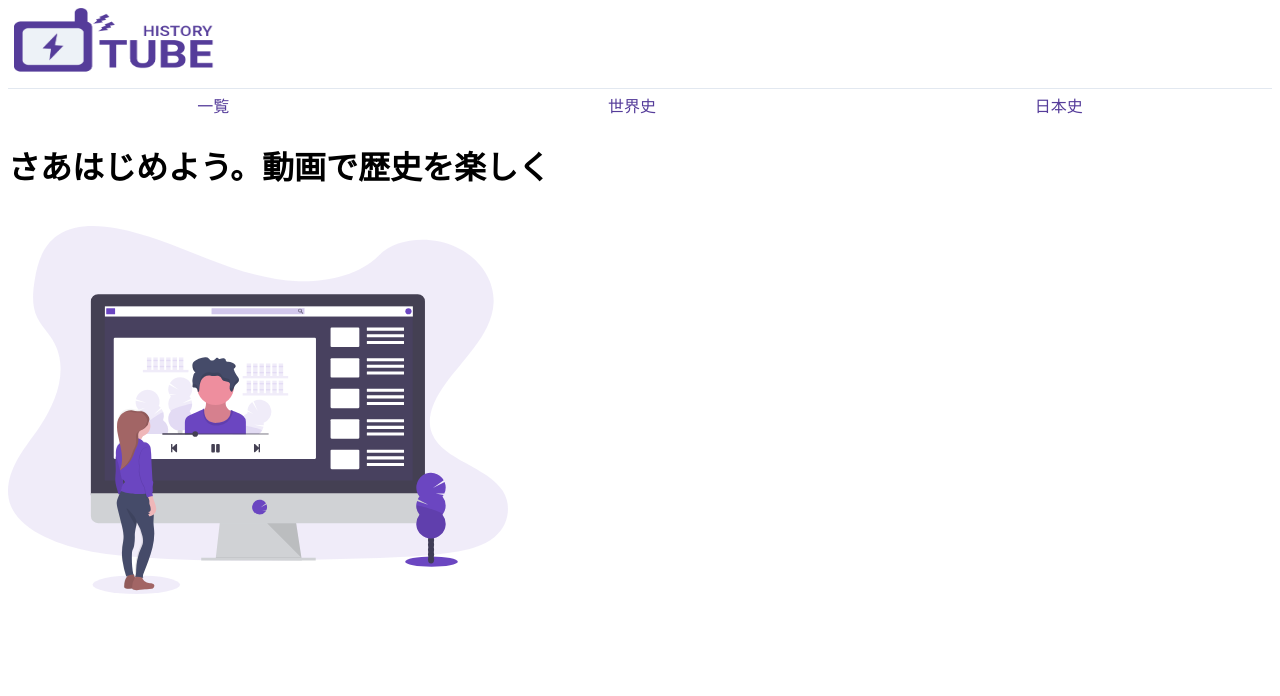
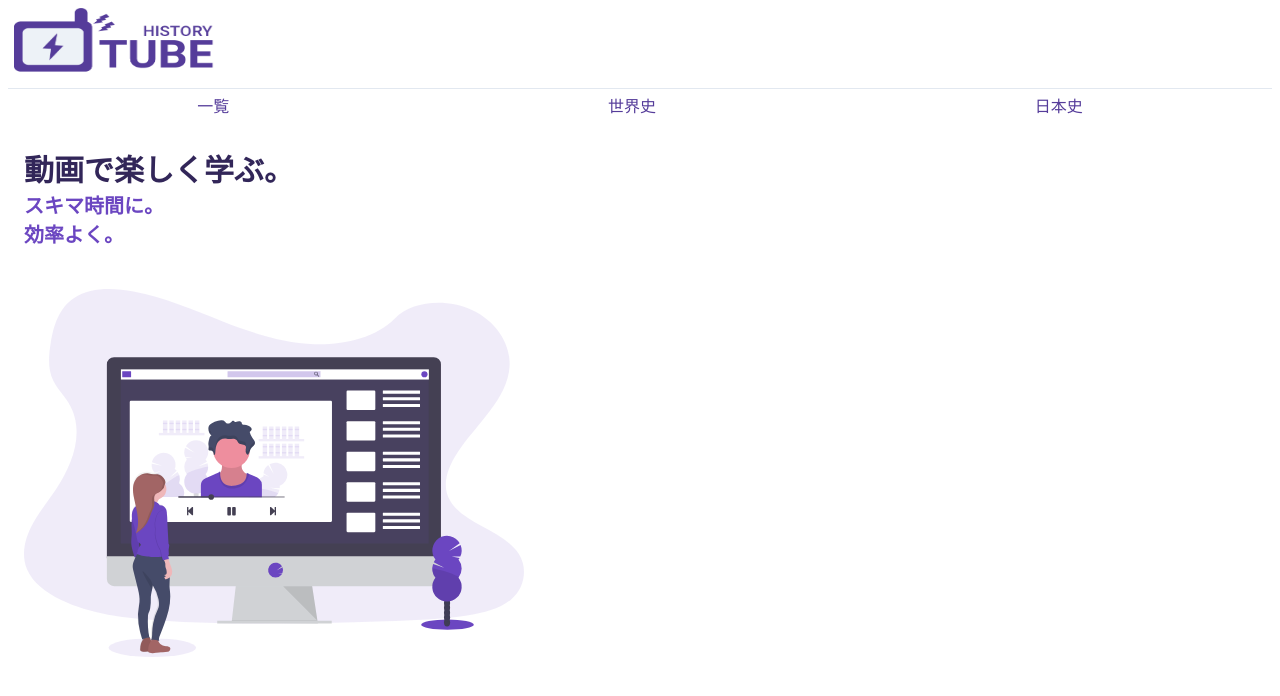
Before and after one commit to YouheiNozaki/HisTube, a Next.js app: page / in a window 1280 px wide. Shown: the top 696 px of the page. Built offline with nearby package versions, Linux system fonts and the light colour scheme.

Commit message:
メインページのタイトルを作成

```diff
--- a/src/component/header.tsx
+++ b/src/component/header.tsx
@@ -24,14 +24,13 @@ const Component: React.FC<Props> = ({ className }): JSX.Element => {
 
 const StyledHeader = styled(Component)`
   border-bottom: solid 1px ${theme.colors.gray[200]};
-  /* box-shadow: 0 1px 0 ${theme.colors.blackAlpha[100]}; */
   box-shadow: ${theme.shadows.none};
   & .header-logo {
     margin: 6px;
   }
 `;
 
-export const Header: React.FC<Props> = (props) => {
+export const Header: React.FC = (props) => {
   const { children } = props;
 
   return <StyledHeader>{children}</StyledHeader>;
--- a/src/pages/index.tsx
+++ b/src/pages/index.tsx
@@ -1,15 +1,54 @@
+import Image from 'next/image';
+import styled from 'styled-components';
+
+import { theme } from 'theme';
 import { Layout } from 'component/layout';
-import Image from 'next/image';
 
-export default function Home(): React.ReactNode {
+type Props = {
+  className?: string;
+};
+
+const Component: React.FC<Props> = ({ className }): JSX.Element => {
   return (
-    <>
-      <Layout>
-        <h1>
-          さあはじめよう。<span>動画で歴史を楽しく</span>
-        </h1>
-        <Image src="/main.svg" alt="サイトのロゴ" width={500} height={400} />
-      </Layout>
-    </>
+    <Layout>
+      <div className={className}>
+        <section className="main">
+          <h1 className="main-title">
+            動画で楽しく学ぶ。
+            <span className="main-title-span">スキマ時間に。</span>
+            <span className="main-title-span">効率よく。</span>
+          </h1>
+          <Image
+            src="/main.svg"
+            alt="サイトのメイン画像"
+            width={500}
+            height={400}
+            className="main-image"
+          />
+        </section>
+      </div>
+    </Layout>
   );
-}
+};
+
+const StyledComponent = styled(Component)`
+  margin: 16px;
+  & .main-title {
+    font-size: ${theme.fontSizes['3xl']};
+    color: ${theme.colors.purple[900]};
+  }
+  & .main-title-span {
+    display: block;
+    font-size: ${theme.fontSizes.xl};
+    font-weight: ${theme.fontWeights.semibold};
+    color: ${theme.colors.purple[600]};
+  }
+`;
+
+const Home: React.FC = (props) => {
+  const { children } = props;
+
+  return <StyledComponent>{children}</StyledComponent>;
+};
+
+export default Home;
```
